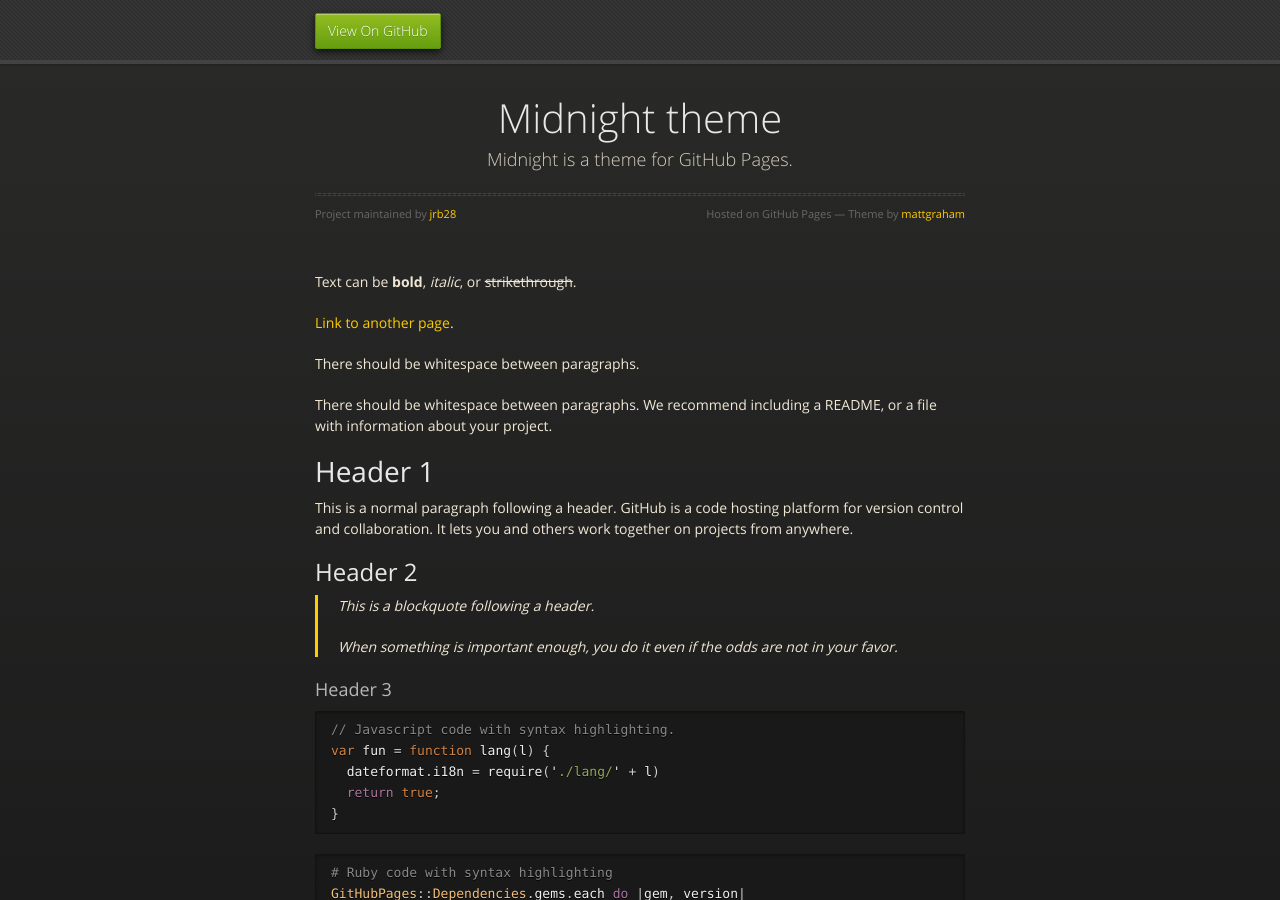
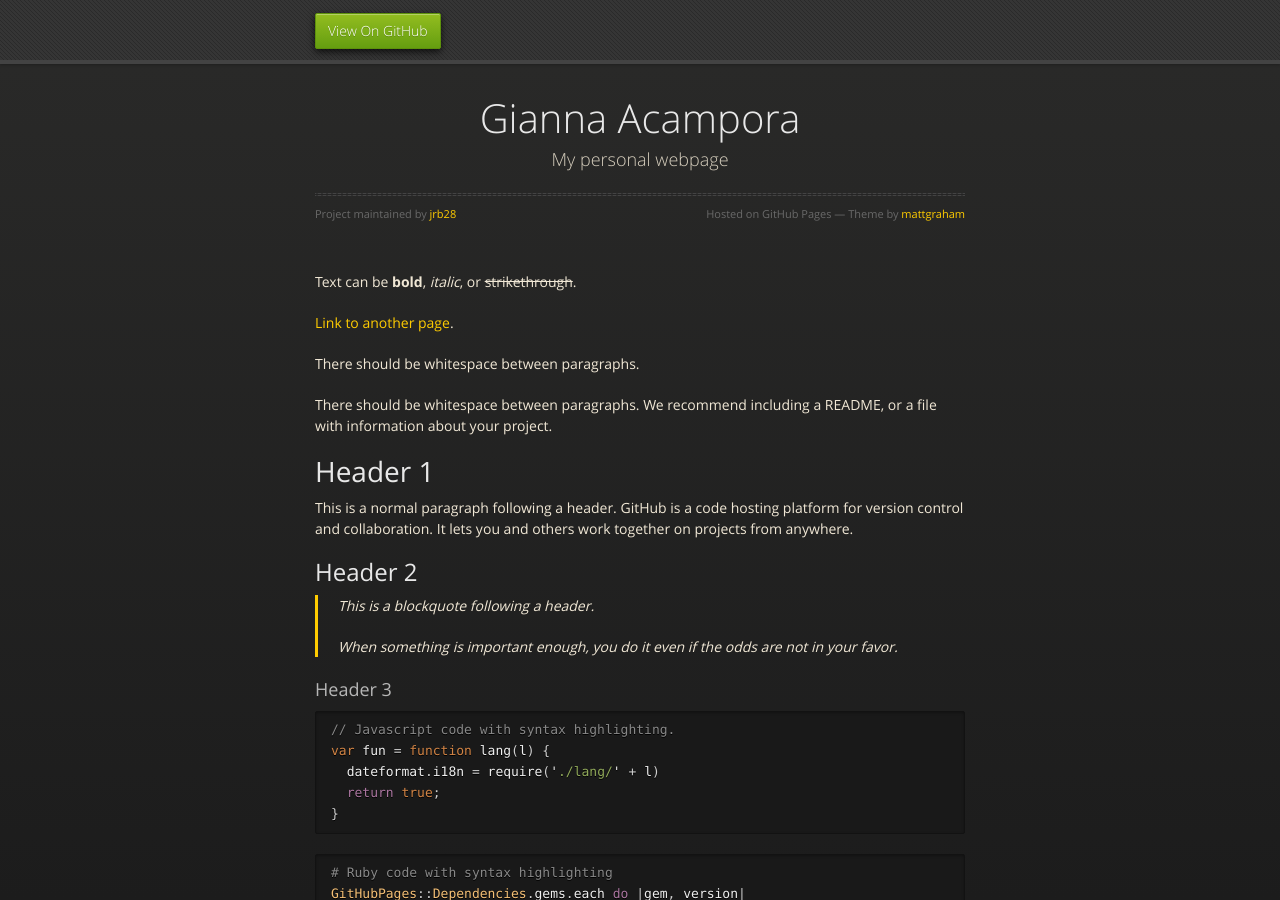
Before and after one commit to jrb28/gacampora.github.io, a Jekyll site: the page built from index.md, in a window 1280 px wide and 900 px high. Built offline with Jekyll 4.4.1, drawn with Linux system fonts in a browser that asks for light colours; our own code applies the rules of GitHub Pages for plain Markdown files.

Commit message:
Update _config.yml

```diff
--- a/_config.yml
+++ b/_config.yml
@@ -1,5 +1,5 @@
-title: Midnight theme
-description: Midnight is a theme for GitHub Pages.
+title: Gianna Acampora
+description: My personal webpage
 show_downloads: false
 google_analytics:
 theme: jekyll-theme-midnight
```
